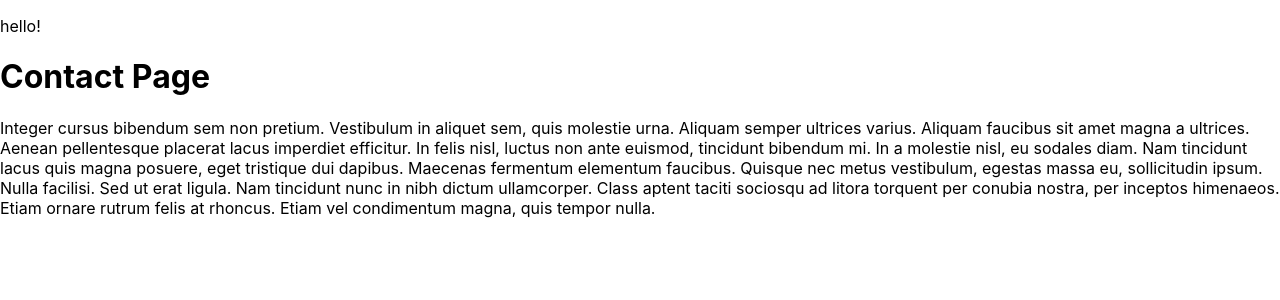
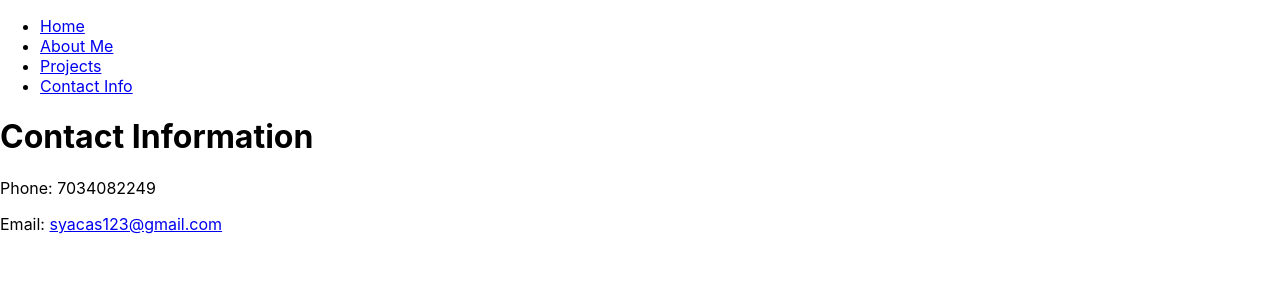
Before and after one commit to wilks625/Portfolio_v3.0, a React (Create React App) app: page /contact in a window 1280 px wide. Shown: the top 300 px of the page. Built offline with nearby package versions, Linux system fonts and the light colour scheme.

Commit message:
edited pages files

```diff
--- a/src/App.js
+++ b/src/App.js
@@ -1,6 +1,6 @@
 import logo from './logo.svg';
 import './App.css';
-import {Route, BrowserRouter as Router, Switch} from
+import {Route, BrowserRouter as Router, Switch, Link} from
 "react-router-dom";
 
 import Home from './components/pages/Home';
@@ -13,7 +13,14 @@ function App() {
   return (
     <Router>
       <div className="container">
-        <p>hello!</p>
+        <nav>
+          <ul>
+            <li><Link to="/">Home</Link></li>
+            <li><Link to="/about">About Me</Link></li>
+            <li><Link to="/projects">Projects</Link></li>
+            <li><Link to="/contact">Contact Info</Link></li>
+          </ul>
+        </nav>
       </div>
 
       <Switch>
--- a/src/components/pages/About.js
+++ b/src/components/pages/About.js
@@ -4,14 +4,8 @@ export default function About() {
   return (
     <div>
       <h1>About Page</h1>
-      <p>
-        Nunc pharetra finibus est at efficitur. Praesent sed congue diam.
-        Integer gravida dui mauris, ut interdum nunc egestas sed. Aenean sed
-        mollis diam. Nunc aliquet risus ac finibus porta. Nam quis arcu non
-        lectus tincidunt fermentum. Suspendisse aliquet orci porta quam semper
-        imperdiet. Praesent euismod mi justo, faucibus scelerisque risus cursus
-        in. Sed rhoncus mollis diam, sit amet facilisis lectus blandit at.
-      </p>
+      <p>My name is Stephen and I currently work in the healthcare field as a Physical Therapist Assistant. And while I love what I do, I have always been curious about the tech industry. </p>
+       <p>I am now a student at the University of Richmond coding bootcamp where I will learn to become a full-stack web developer. I am enjoying the new challenge and am excited to continue to learn and eventually, one day, start my career as a software engineer.</p>
     </div>
   );
 }
--- a/src/components/pages/Contact.js
+++ b/src/components/pages/Contact.js
@@ -2,21 +2,10 @@ import React from 'react';
 
 export default function Contact() {
   return (
-    <div>
-      <h1>Contact Page</h1>
-      <p>
-        Integer cursus bibendum sem non pretium. Vestibulum in aliquet sem, quis
-        molestie urna. Aliquam semper ultrices varius. Aliquam faucibus sit amet
-        magna a ultrices. Aenean pellentesque placerat lacus imperdiet
-        efficitur. In felis nisl, luctus non ante euismod, tincidunt bibendum
-        mi. In a molestie nisl, eu sodales diam. Nam tincidunt lacus quis magna
-        posuere, eget tristique dui dapibus. Maecenas fermentum elementum
-        faucibus. Quisque nec metus vestibulum, egestas massa eu, sollicitudin
-        ipsum. Nulla facilisi. Sed ut erat ligula. Nam tincidunt nunc in nibh
-        dictum ullamcorper. Class aptent taciti sociosqu ad litora torquent per
-        conubia nostra, per inceptos himenaeos. Etiam ornare rutrum felis at
-        rhoncus. Etiam vel condimentum magna, quis tempor nulla.
-      </p>
-    </div>
+    <div id="#contact-info" >
+            <h1 >Contact Information</h1>
+            <p class="lead">Phone: 7034082249</p>
+            <p class="lead">Email: <a href="mailto:syacas123@gmail.com">syacas123@gmail.com</a></p>
+      </div>
   );
 }
```
Also changed, not shown: src/components/NavTabs.js (+17 -0 lines).
